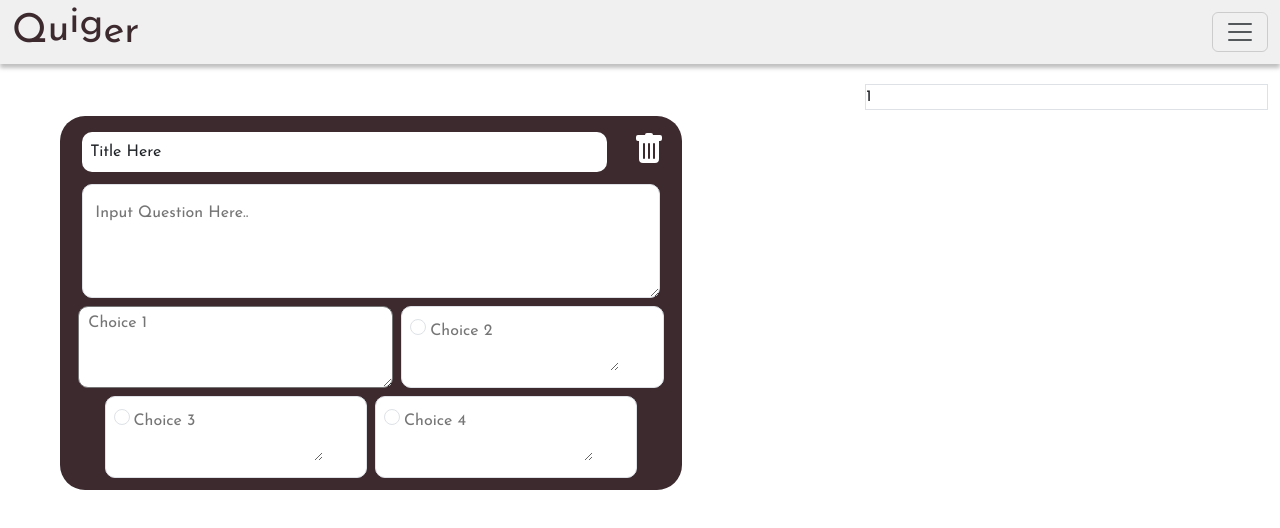
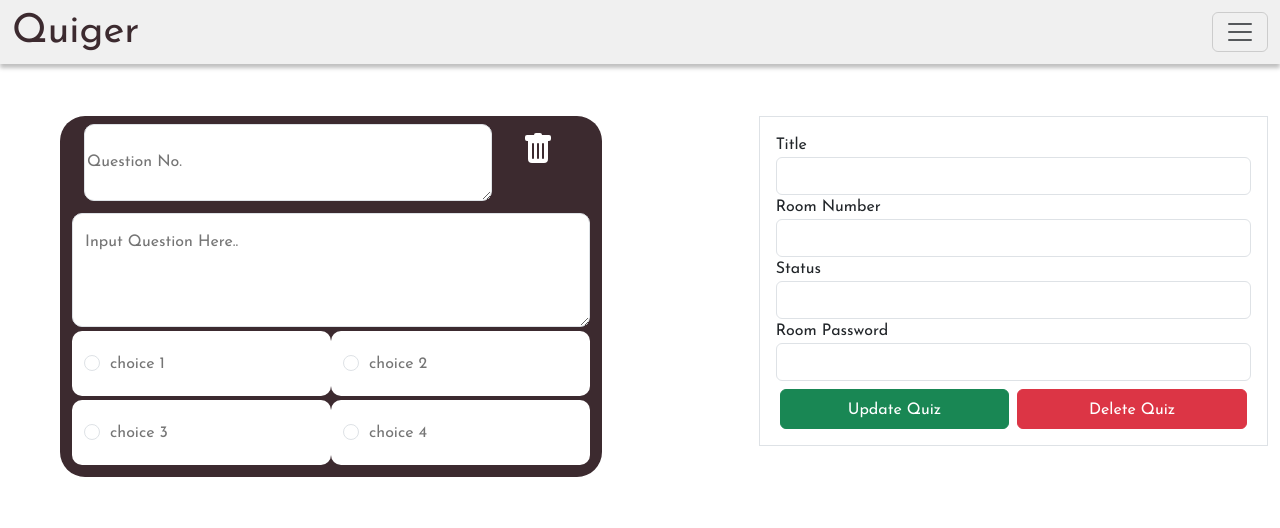
Before and after one commit to jinwu09/GContest, a Vue app in the folder frontend/: page /dashboard/create in a window 1280 px wide. Shown: the top 528 px of the page. Built offline with nearby package versions, Linux system fonts and the light colour scheme.

Commit message:
update createquiz

```diff
--- a/frontend/src/views/Dashboard/CreateQuiz.vue
+++ b/frontend/src/views/Dashboard/CreateQuiz.vue
@@ -7,11 +7,22 @@ import NavBar from '@/components/NavBar.vue'
   <div class="mt-1">
     <div class="container-fluid">
       <div class="row">
-        <div class="col-lg-8">
+        <div></div>
+        <div class="col-lg-7">
           <div class="col-lg-9 p-2 m-5 outer_box">
-            <div class="row d-flex justify-content-center">
-              <div class="col-lg-10 m-2 p-2 title">Title Here</div>
-              <div class="col-lg-1 mt-2">
+            <div class="col-md-12 px-3">
+              <div class="row d-flex justify-content-around">
+
+                <!-- question number -->
+                <div class="col-10">
+                  <textarea
+                  class="col-lg-12 border rounded title w-100"
+                  placeholder="Question No."
+                ></textarea>
+                </div>
+
+                <!-- delete button -->
+                <div class="col-2 py-2 ">
                   <button class="delete" type="submit">
                     <span>
                       <svg
@@ -31,102 +42,137 @@ import NavBar from '@/components/NavBar.vue'
                   </button>
                 </div>
               </div>
+
+              <!-- input question textarea -->
               <div class="row d-flex justify-content-center">
-              <textarea class="col-lg-11 border rounded m-1 pt-3 pb-5 questions" placeholder="Input Question Here.."></textarea>
+                <textarea
+                  class="col-lg-12 border rounded m-1 pt-3 pb-5 questions"
+                  placeholder="Input Question Here.."
+                ></textarea>
               </div>
-            <div class="row d-flex justify-content-center">
-              <textarea class="col-lg-6 m-1 p-1 radio1" placeholder=" Choice 1"></textarea>
-              <div class="col-lg-5 border rounded m-1 p-2 radio2">
-                <input
-                  class="form-check-input"
-                  type="radio"
-                  name="flexRadioDefault"
-                  id="flexRadioDefault1"
 
-                />
-                <textarea label class="form-check-label p-1 choice2" for="flexRadioDefault1" placeholder="Choice 2"></textarea>
+              <div class="row d-flex justify-content-between">
+                <!-- choice 1 -->
+                <div class="col-6 py-2 choices">
+                  <div class="form-check w-50">
+                    <input class="form-check-input my-3" type="radio" name="flexRadioDefault" id="flexRadioDefault1">
+                    <textarea class="textarea w-100 h-100 choice1" id="exampleFormControlTextarea1" placeholder="choice 1" rows="1"></textarea>
                   </div>
                 </div>
-            <div class="row d-flex justify-content-center">
-              <div class="col-lg-5 border rounded m-1 p-2 radio3">
-                <input
-                  class="form-check-input"
-                  type="radio"
-                  name="flexRadioDefault"
-                  id="flexRadioDefault1"
-                />
-                <textarea label class="form-check-label p-1 choice3" for="flexRadioDefault1" placeholder="Choice 3"></textarea>
+                <!-- choice 2 -->
+                <div class="col-6 py-2 choices">
+                  <div class="form-check w-50">
+                    <input class="form-check-input my-3" type="radio" name="flexRadioDefault" id="flexRadioDefault1">
+                    <textarea class="textarea w-100 h-100 choice1" id="exampleFormControlTextarea1" placeholder="choice 2" rows="1"></textarea>
                   </div>
-              <div class="col-lg-5 border rounded m-1 p-2 radio4">
-                <input
-                  class="form-check-input"
-                  type="radio"
-                  name="flexRadioDefault"
-                  id="flexRadioDefault1"
+                </div>
+              </div>
 
-                />
-                <textarea label class="form-check-label p-1 choice4" for="flexRadioDefault1" placeholder="Choice 4"></textarea>
+              <div class="row my-1">
+                <!-- choice 3 -->
+                <div class="col-6 py-2 choices">
+                  <div class="form-check w-50">
+                    <input class="form-check-input my-3" type="radio" name="flexRadioDefault" id="flexRadioDefault1">
+                    <textarea class="textarea w-100 h-100 choice1" id="exampleFormControlTextarea1" placeholder="choice 3" rows="1"></textarea>
+                  </div>
+                </div>
+                <!-- choice 4 -->
+                <div class="col-6 py-2 choices">
+                  <div class="form-check w-50">
+                    <input class="form-check-input my-3" type="radio" name="flexRadioDefault" id="flexRadioDefault1">
+                    <textarea class="textarea w-100 h-100 choice1" id="exampleFormControlTextarea1" placeholder="choice 4" rows="1"></textarea>
+                  </div>
+                </div>
+
               </div>
             </div>
           </div>
         </div>
-        <div class="col-lg-4">
-          <div class="border gx-3 gy-1 mt-3 d-flex align-items-stretch">1</div>
+
+        <div class="col-lg-5">
+            <!-- second collumn form -->
+            <div class="border gx-5 gy-2 mt-5 d-flex align-items-stretch">
+              <div class="col-12">
+                <form class="p-3">
+                <div class="form-group">
+                  <label for="formGroup1">Title</label>
+                  <input type="text" class="form-control" id="formGroupExampleInput">
                 </div>
-
+                <div class="form-group">
+                  <label for="formGroup2">Room Number</label>
+                  <input type="text" class="form-control" id="formGroupExampleInput2">
+                </div>
+                <div class="form-group">
+                  <label for="formGroup2">Status</label>
+                  <input type="text" class="form-control" id="formGroupExampleInput2">
+                </div>
+                <div class="form-group">
+                  <label for="formGroup2">Room Password</label>
+                  <input type="text" class="form-control" id="formGroupExampleInput2">
+                </div>
+                <div class="d-flex justify-content-around">
+                  <button class="btn btn-success pt-2 mt-2 mx-1 w-50" type="submit">Update Quiz</button>
+                  <button class="btn btn-danger pt-2 mt-2 mx-1 w-50" type="submit">Delete Quiz</button>
+                </div>
+              </form>
+              </div>
+            </div>
+        </div>
       </div>
     </div>
   </div>
 </template>
 <style scoped>
 .delete {
-  border: none;
-  cursor: pointer;
-  appearance: none;
-  background-color: inherit;
-  transition: transform 0.7s ease-in-out;
+  border: none !important;
+  cursor: pointer !important;
+  appearance: none !important;
+  background-color: inherit !important;
+  transition: transform 0.7s ease-in-out !important;
 }
 .delete:hover {
-  transform: rotate(360deg);
+  transform: rotate(360deg) !important;
 }
-.outer_box{
-  background-color: #3C2A2F;
-  border-radius: 25px !important
+.outer_box {
+  background-color: #3c2a2f;
+  border-radius: 25px !important;
 }
-.title{
-  background-color: #FFFFFF;
-  border-radius: 10px !important
+.title {
+  background-color: #ffffff;
+  border-radius: 10px !important;
+  padding-top: 25px;
 }
-.radio1{
-  background-color: #FFFFFF;
-  border-radius: 10px !important
+.radio1 {
+  background-color: #ffffff;
+  border-radius: 10px !important;
 }
-.radio2{
-  background-color: #FFFFFF;
-  border-radius: 10px !important
+.radio2 {
+  background-color: #ffffff;
+  border-radius: 10px !important;
 }
-.radio3{
-  background-color: #FFFFFF;
-  border-radius: 10px !important
+.radio3 {
+  background-color: #ffffff;
+  border-radius: 10px !important;
 }
-.radio4{
-  background-color: #FFFFFF;
-  border-radius: 10px !important
+.radio4 {
+  background-color: #ffffff;
+  border-radius: 10px !important;
 }
-.questions{
-  background-color: #FFFFFF;
-  border-radius: 10px !important
+.questions {
+  background-color: #ffffff;
+  border-radius: 10px !important;
+}
+.choices {
+  background-color: #ffffff !important;
+  border-radius: 10px !important;
+}
+.textarea{
+  resize: none !important;
+  box-sizing: border-box !important;
+  border-radius: 10px !important;
+  border: none !important;
 }
 .choice1{
-  border: none;
-}
-.choice2{
-  border: none;
-}
-.choice3{
-  border: none;
-}
-.choice4{
-  border: none;
+  padding-top: 13px;
 }
 </style>
```
Lines whose indentation alone changed are shown as unchanged.
